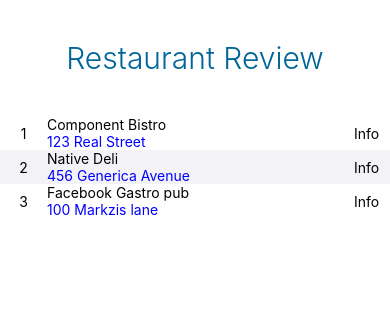
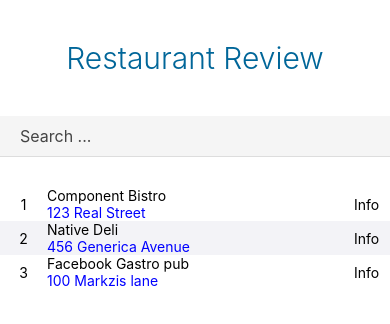
Before and after one commit to scaulfield01/RestaurantReviews, a React Native app: screen / in a window 390 px wide. Shown: the top 324 px of the page. Built offline with nearby package versions, Linux system fonts and the light colour scheme.

Commit message:
add input and search bar

```diff
--- a/App.js
+++ b/App.js
@@ -1,6 +1,6 @@
 import React, {Component} from 'react';
 
-import {View, Text, StyleSheet} from 'react-native';
+import {View, Text, StyleSheet, TextInput} from 'react-native';
 
 const restaurants = [
   { name: 'Component Bistro', address: '123 Real Street'},
@@ -9,12 +9,30 @@
 ];
 
 export default class App extends Component {
+
+  state = {
+    search: null
+  }
+
   render() {
     return (
       <View sytle={styles.row}>
         <Text style={styles.header}>Restaurant Review</Text>
+
+        <TextInput
+          style={styles.input}
+          placeholder="Search ..."
+          onChangeText={text => {
+            this.setState({ search: text })
+          }}
+          value={this.state.search}
+        />
+
         {
-          restaurants.map((place, index) => {
+          restaurants.filter(place => {
+            return !this.state.search ||
+              place.name.toLowerCase().indexOf(this.state.search.toLowerCase()) > -1
+          }).map((place, index) => {
             return(
               <View key={place.name} style={[
                 styles.row,
@@ -64,5 +82,15 @@
   },
   addressTextColor: {
     color: 'blue'
+  },
+  input: {
+    marginBottom: 30,
+    padding: 10,
+    paddingHorizontal: 20,
+    fontSize: 16,
+    color: '#444',
+    borderBottomWidth: 1,
+    borderColor: '#ddd',
+    backgroundColor: '#F5F5F5'
   }
 })
```
